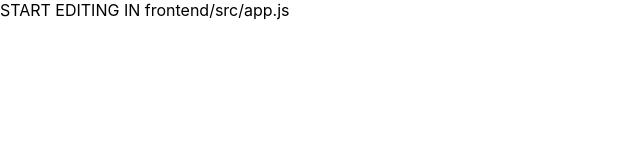
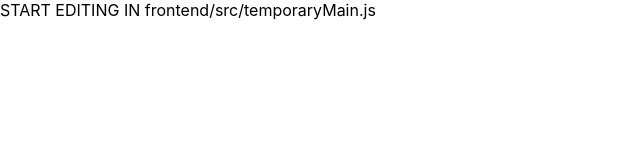
Before and after one commit to jbenjoy2/full-stack-skeleton-node-express-pgsql-create-react-app, a React (Create React App) app in the folder frontend/: page / in a window 1280 px wide. Shown: the top 160 px of the page, without its empty margins (0-640 px from the left). Built offline with nearby package versions, Linux system fonts and the light colour scheme.

Commit message:
added default route structure

```diff
--- a/frontend/src/App.js
+++ b/frontend/src/App.js
@@ -1,7 +1,8 @@
 import React from "react";
+import Routes from "routes/routes";
 
 function App() {
-  return <div className="App">START EDITING IN frontend/src/app.js</div>;
+  return <Routes />;
 }
 
 export default App;
--- /dev/null
+++ b/frontend/src/routes/routes.js
@@ -0,0 +1,14 @@
+import React from "react";
+import { Switch, Route, Redirect } from "react-router-dom";
+import TemporaryMain from "temporaryMain";
+
+export default function Routes() {
+  return (
+    <Switch>
+      <Route exact path="/">
+        <TemporaryMain />
+      </Route>
+      <Redirect to="/" />
+    </Switch>
+  );
+}
--- /dev/null
+++ b/frontend/src/temporaryMain.js
@@ -0,0 +1,9 @@
+// this file is a temporary landing page for the root. Feel free to change, rename, and edit
+
+import React from "react";
+
+export default function temporaryMain() {
+  return (
+    <div className="App">START EDITING IN frontend/src/temporaryMain.js</div>
+  );
+}
```
